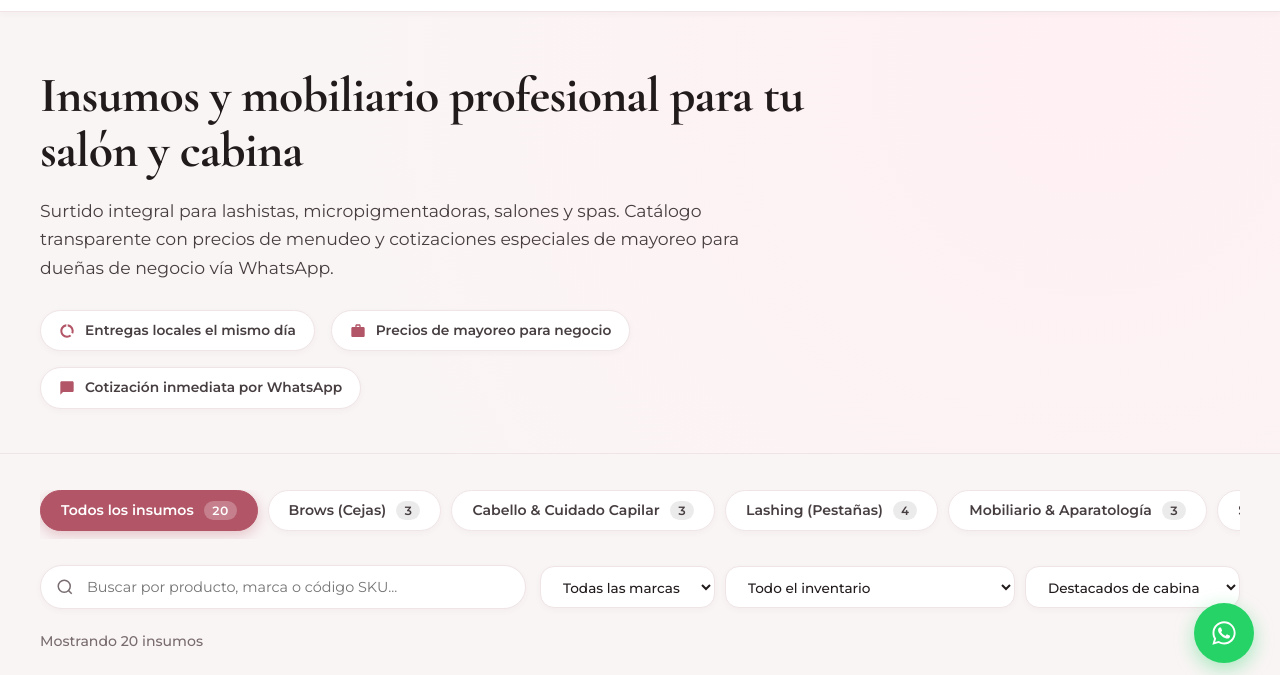
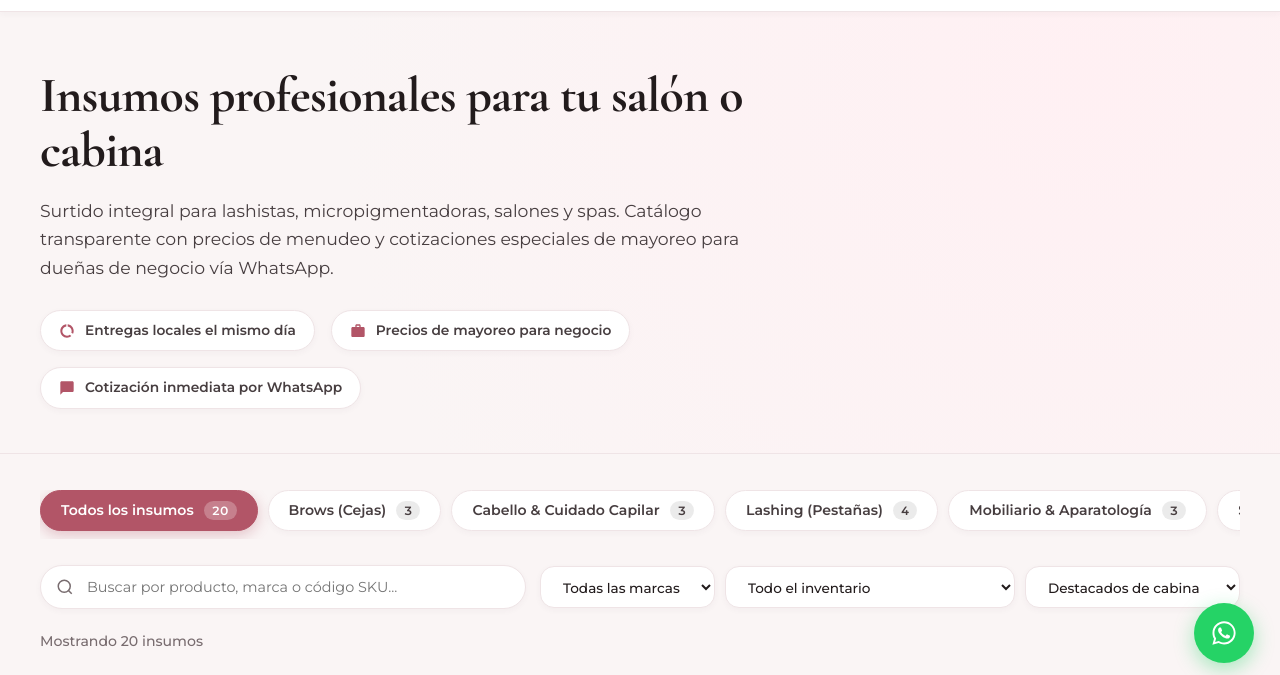
Before and after one commit to cristobaldurann7195-rgb/d-beauty-Mau01, a plain HTML site: page index.html in a window 1280 px wide. Shown: the part 111-786 px from the top of the page. Drawn offline with nearby package versions, Linux system fonts and the light colour scheme; grey boxes are pictures that could not be loaded.

Commit message:
chore: ignorar archivos de contexto/agentes y actualizar titulo del Hero

```diff
--- a/index.html
+++ b/index.html
@@ -72,7 +72,7 @@
   <section class="hero-section">
     <div class="container hero-container">
       <div class="hero-content">
-        <h1 class="hero-title">Insumos y mobiliario profesional para tu salón y cabina</h1>
+        <h1 class="hero-title">Insumos profesionales para tu salón o cabina</h1>
         <p class="hero-subtitle">
           Surtido integral para lashistas, micropigmentadoras, salones y spas. Catálogo transparente con precios de menudeo y cotizaciones especiales de mayoreo para dueñas de negocio vía WhatsApp.
         </p>
```
